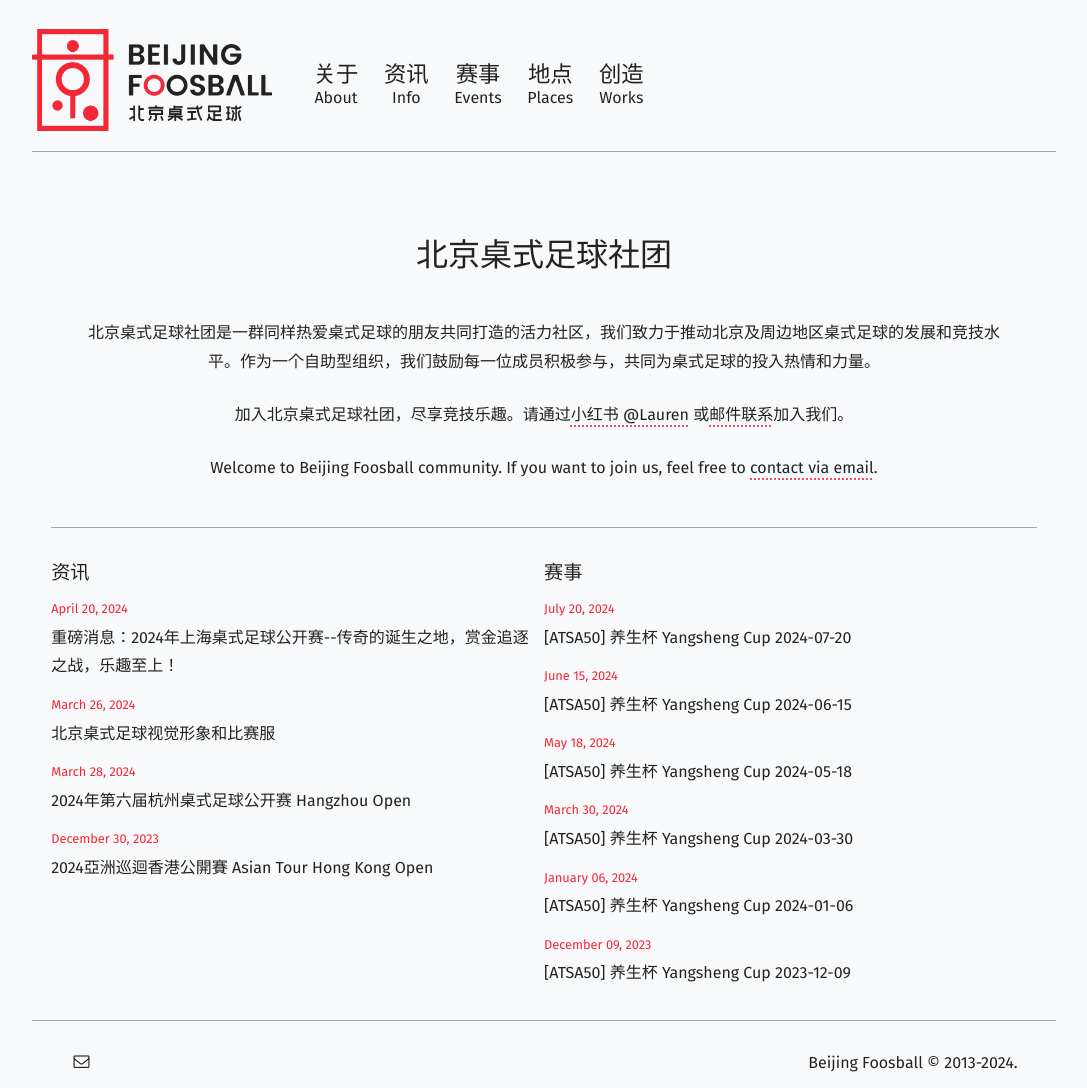
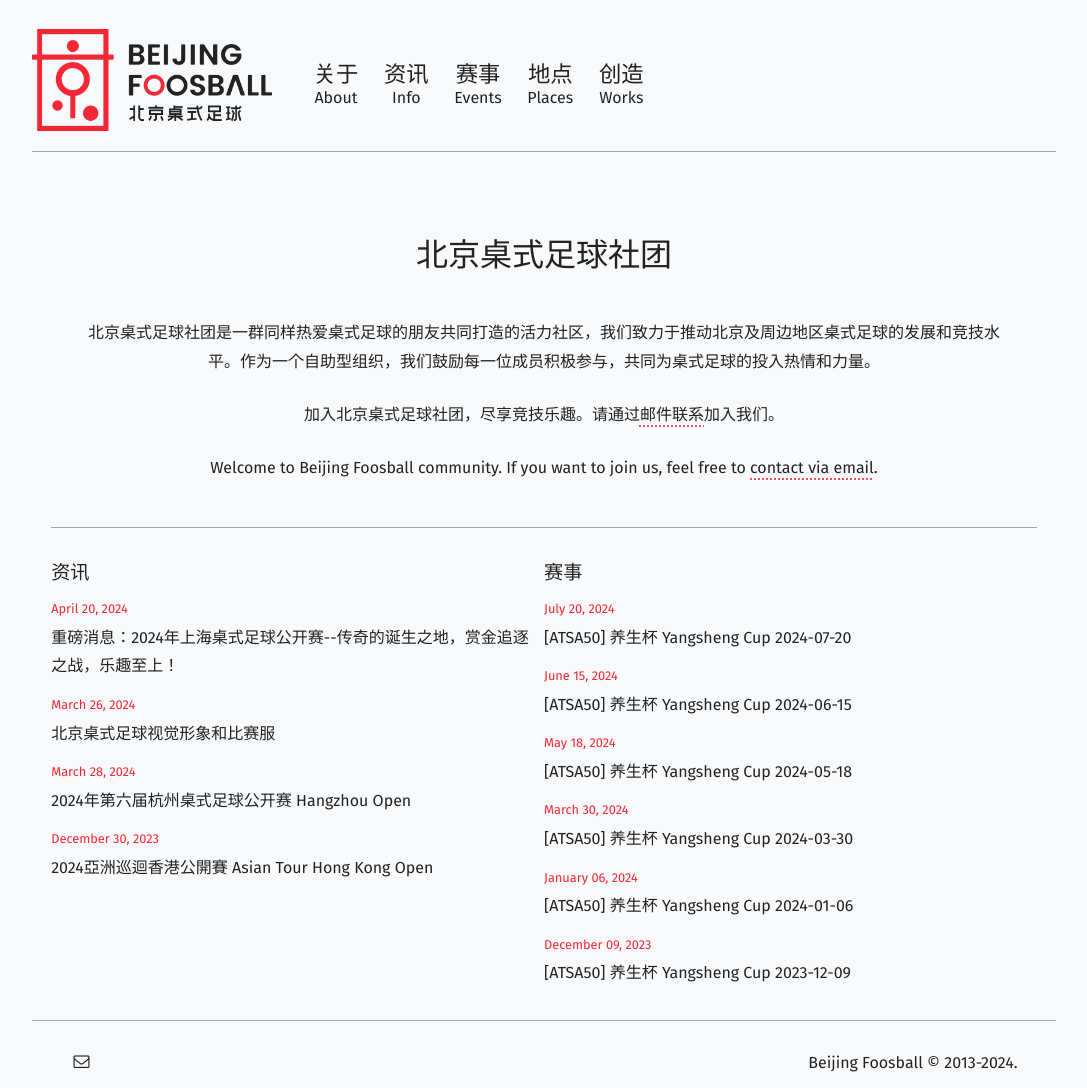
Before and after one commit to BeijingFoosball/beijingfoosball.github.io, a Jekyll site: the page built from index.html, in a window 1280 px wide. Shown: the whole page, without its empty margins (96-1183 px from the left). Built offline with Jekyll 4.4.1, drawn with Linux system fonts in a browser that asks for light colours; some web fonts are replaced.

Commit message:
feat(index): update contact info

```diff
--- a/index.html
+++ b/index.html
@@ -9,7 +9,7 @@ key: index
   北京桌式足球社团是一群同样热爱桌式足球的朋友共同打造的活力社区，我们致力于推动北京及周边地区桌式足球的发展和竞技水平。作为一个自助型组织，我们鼓励每一位成员积极参与，共同为桌式足球的投入热情和力量。
   </p>
   <p>
-  加入北京桌式足球社团，尽享竞技乐趣。请通过<a href="https://www.xiaohongshu.com/user/profile/5b9d15936b58b72c5b7f8bb3" target="_blank">小红书 @Lauren</a> 或<a href="mailto:bjfoospromo+web@gmail.com">邮件联系</a>加入我们。
+  加入北京桌式足球社团，尽享竞技乐趣。请通过<a href="mailto:bjfoospromo+web@gmail.com">邮件联系</a>加入我们。
   </p>
   <p>Welcome to Beijing Foosball community. If you want to join us, feel free to <a href="mailto:bjfoospromo+web@gmail.com">contact via email</a>.</>
 </div>
```
